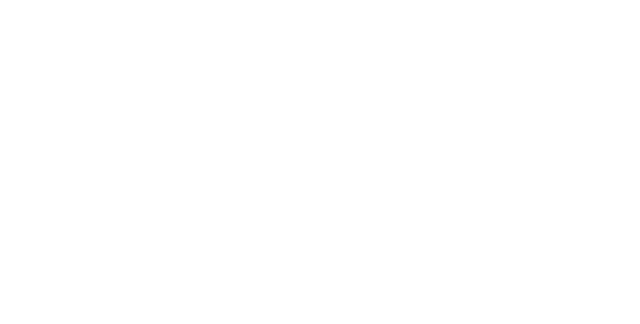
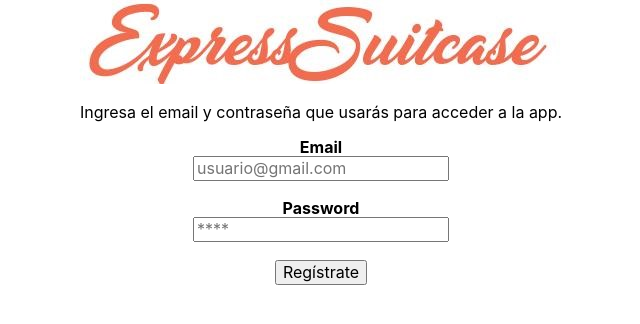
Before and after one commit to Saralopezlovon/ExpressSuitcase, a React (Create React App) app in the folder client/: page /signup in a window 1280 px wide. Before the commit this address had no page. Shown: the top 324 px of the page, without its empty margins (319-959 px from the left). Built offline with nearby package versions, Linux system fonts and the light colour scheme.

Commit message:
add components Header and Register

```diff
--- a/client/src/components/Header/Header.jsx
+++ b/client/src/components/Header/Header.jsx
@@ -1,7 +1,13 @@
 import React from "react";
 
+import logo  from '../../assets/logo.jpg';
+import './Header.css';
+
 const Header = () => {
-  return <div>Header</div>;
+  return <header className="header-container">
+    <button type="submit" className="btnBack"> &#60; Atrás </button>
+    <img src={logo} alt="logoApp" className="logoAppHeader" />
+  </header>;
 };
 
 export default Header;
--- a/client/src/components/Main/Main.jsx
+++ b/client/src/components/Main/Main.jsx
@@ -4,6 +4,7 @@
 import Landing from '../Landing/Landing';
 import Login from '../Login/Login';
 import Menu from '../Menu/Menu';
+import Register from '../Register/Register';
 
 import './Main.css';
 
@@ -12,6 +13,7 @@
     <Routes>
       <Route path="/" element={<Landing />} />
       <Route path="/login" element={<Login />} />
+      <Route path="signup" element={<Register />} />
       <Route path="/lobby" element={<Menu />} />
     </Routes>
   </main>);
--- a/client/src/components/Menu/Menu.jsx
+++ b/client/src/components/Menu/Menu.jsx
@@ -1,6 +1,6 @@
 import React from "react";
 
-//import Header from '../Header/Header';
+import Header from '../Header/Header';
 
 import weekend from '../../assets/img-weekend.jpg';
 import week from '../../assets/img-week.jpg';
@@ -9,6 +9,7 @@
 
 const Menu = () => {
   return <div>
+    <Header/>
     <div>
       <p><b>¿Cuánto dura tu viaje?</b></p>
       <img src={weekend} alt="imageWeekend" className="imageWeekend" height="300" /> <br />
--- /dev/null
+++ b/client/src/components/Register/Register.jsx
@@ -0,0 +1,32 @@
+import React from "react";
+
+import logo  from '../../assets/logo.jpg'
+import './Register.css';
+
+//regex password: 1 en min, 1 en mayus, 1 number, un caracter raro, 8 letras minimo - 12 maximo
+
+const Register = () => {
+  return <div>
+  <img src={logo} alt="logoApp" className="logoApp" /> <br />
+  <form className="formLogin" className="formLogin">
+
+    <p className="paragrahRegister">Ingresa el email y contraseña que usarás para acceder a la app.</p>
+
+    <label for="userEmail"><b>Email</b></label><br />
+    <input type="text" placeholder="usuario@gmail.com" name="userEmail" className="userEmail" pattern="[a-z0-9._%+-]+@[a-z0-9.-]+\.[a-z]{2,4}$" required></input>
+
+    <br /><br />
+
+    <label for="userPassword"><b>Password</b></label><br />
+    <input type="password" placeholder="****" name="userPassword" className="userPassword" pattern="^(?=.*[a-z])(?=.*[A-Z])(?=.*[0-9])(?=.*[!@#$%^&*_=+-]).{8,12}$" required></input>
+
+    <br /><br />
+
+    <button type="submit" className="btnRegister">Regístrate</button>
+
+  </form>
+
+</div>;;
+};
+
+export default Register;
--- /dev/null
+++ b/client/src/components/Register/index.js
@@ -0,0 +1 @@
+export { default } from "./Register";
```
Also changed, not shown: client/src/components/Register/Register.css (added), 1 other file (tests, documents, lock files or other folders).
